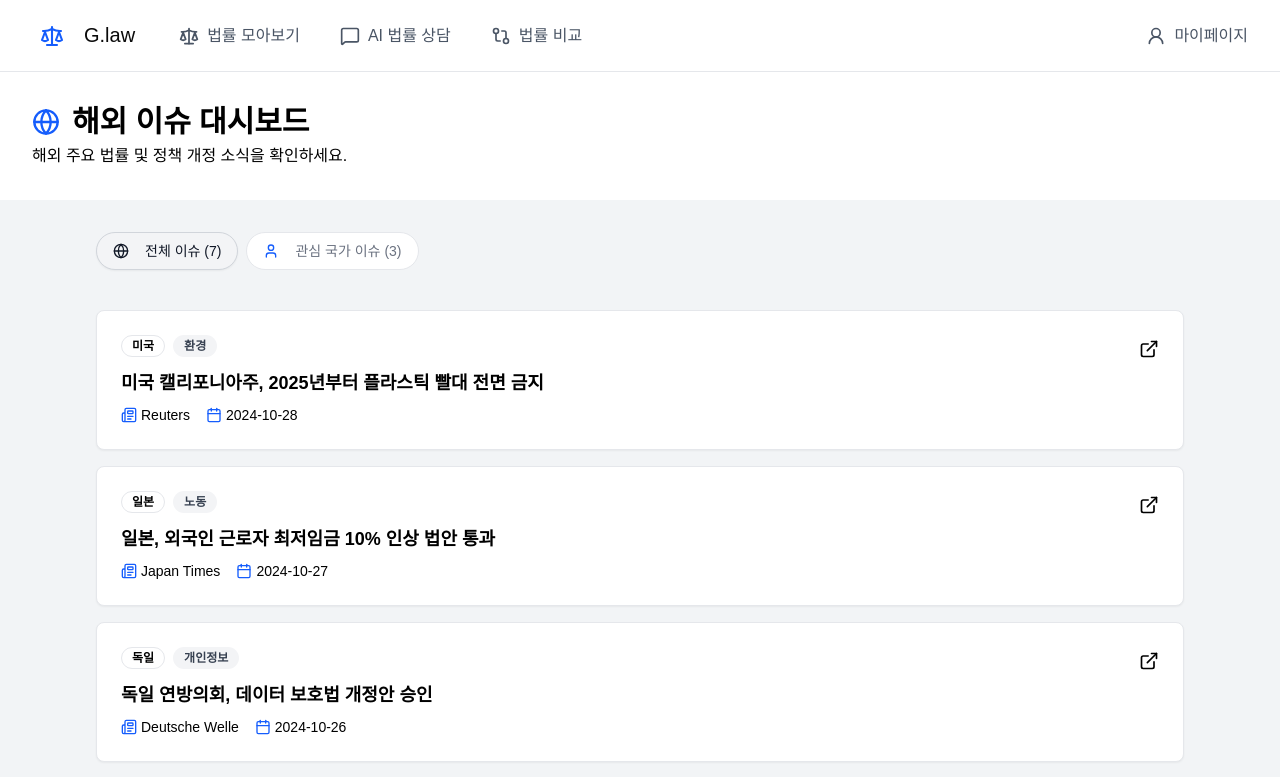
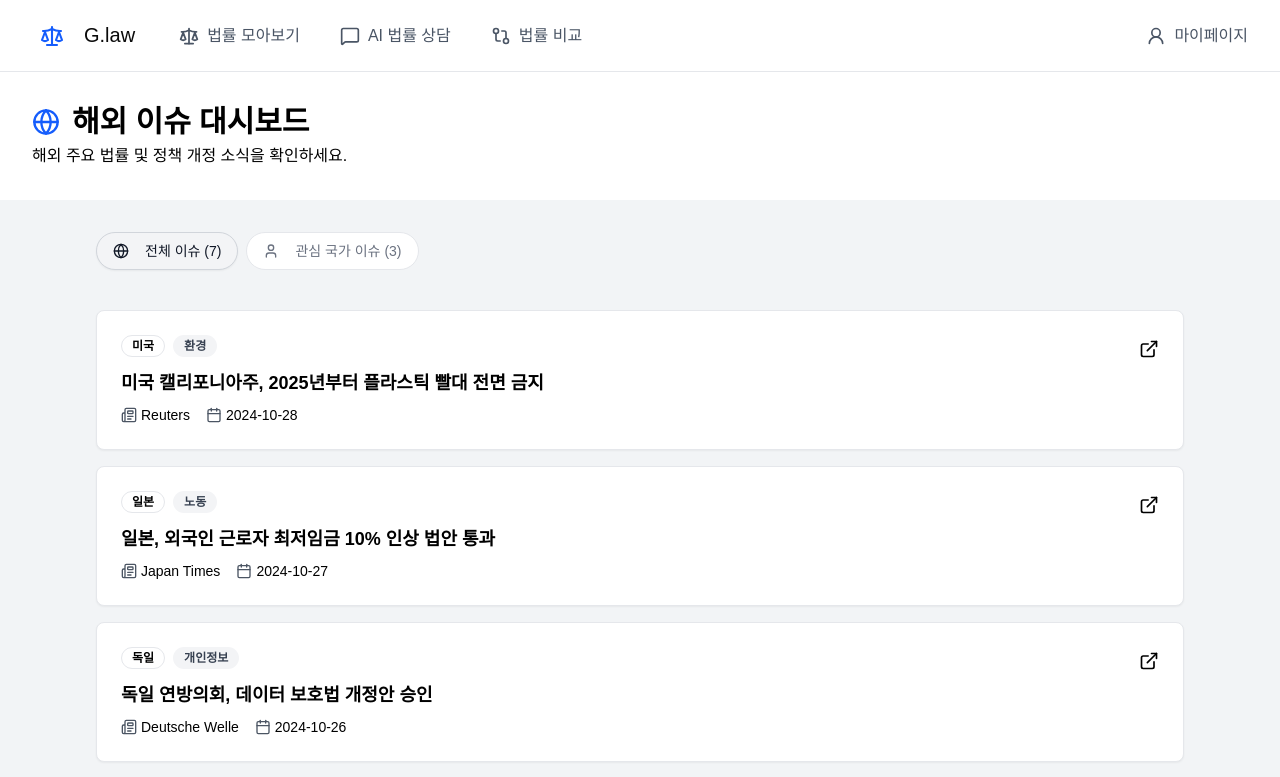
Before and after one commit to GCU-PProject/FE, a React (Vite) app: page / in a window 1280 px wide. Shown: the top 777 px of the page. Built offline with nearby package versions, Linux system fonts and the light colour scheme.

Commit message:
세부아이콘 색상 회색으로 통일

```diff
--- a/src/components/dashboard/NewsCard.tsx
+++ b/src/components/dashboard/NewsCard.tsx
@@ -25,11 +25,11 @@ export const NewsCard = ({ news }: NewsCardProps) => (
 
           <div className='flex flex-wrap items-center gap-x-4 gap-y-2 text-xs sm:text-sm text-secondary'>
             <div className='flex items-center gap-1'>
-              <Newspaper className='w-4 h-4 text-brand-primary' />
+              <Newspaper className="w-4 h-4 text-gray-600" />
               <span>{news.source}</span>
             </div>
             <div className='flex items-center gap-1'>
-              <Calendar className='w-4 h-4 text-brand-primary' />
+              <Calendar className="w-4 h-4 text-gray-600" />
               <span>{news.publishedAt}</span>
             </div>
           </div>
--- a/src/pages/ui/MainDashboardPage.tsx
+++ b/src/pages/ui/MainDashboardPage.tsx
@@ -62,7 +62,7 @@ export const MainDashboardPage = () => {
             </DashboardTabsTrigger>
 
             <DashboardTabsTrigger value="interests">
-              <User className="w-4 h-4 mr-2 text-brand-primary" />
+              <User className="w-4 h-4 mr-2 text-[#6B7280]" />
               관심 국가 이슈 ({interestNews.length})
             </DashboardTabsTrigger>
           </DashboardTabsList>
```
